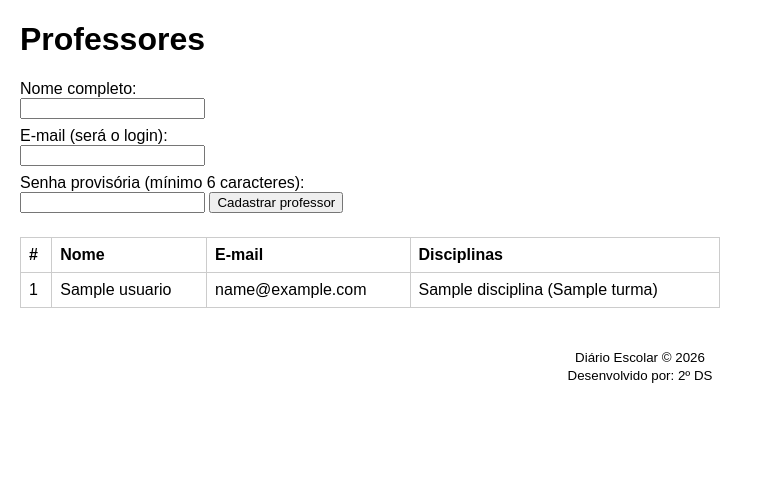
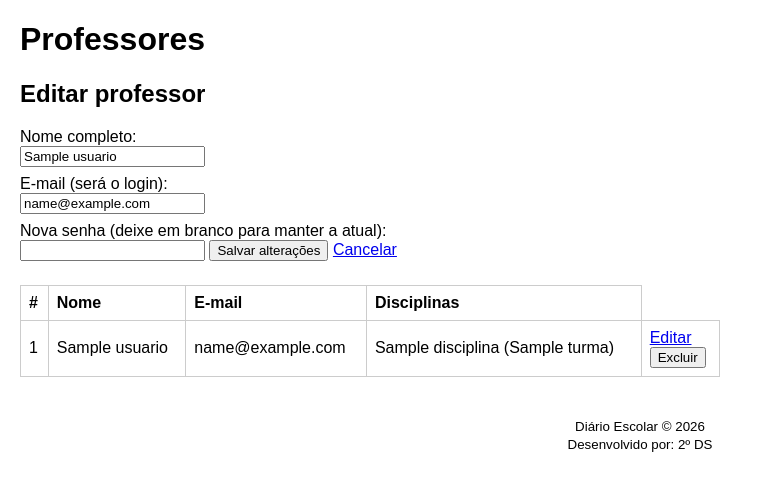
Before and after one commit to ravisantos/diario-escolar-online, a Flask app: page /admin/professores?editar=1 in a window 1280 px wide. Shown: the part 86-577 px from the top of the page, without its empty margins (0-763 px from the left). Run offline with Flask 3, Linux system fonts and the light colour scheme; the visitor is signed in with stand-in values (Sample User, id 1); tables that the repository leaves empty hold one stand-in row (values such as "Sample post").

Commit message:
Professores: editar e excluir

```diff
--- a/diario-escolar/routes/admin.py
+++ b/diario-escolar/routes/admin.py
@@ -12,7 +12,7 @@ from models.matricula import Matricula
 
 from routes.decorators import login_obrigatorio
 
-from services.usuarios import criar_professor, criar_aluno
+from services.usuarios import criar_professor, criar_aluno, editar_usuario
 from services.matricula import matricular
 
 admin_bp = Blueprint('admin', __name__)
@@ -159,8 +159,47 @@ def professores():
             flash('Professor cadastrado', 'sucesso')
             return redirect(url_for('admin.professores'))
 
+    editando = None
+    editar_id = request.args.get('editar', type=int)
+    if editar_id:
+        editando = db.session.get(Professor, editar_id)
+
     lista = Professor.query.join(Usuario).order_by(Usuario.nome).all()
-    return render_template('admin/professores.html', professores=lista)
+    return render_template('admin/professores.html', professores=lista, editando=editando)
+
+@admin_bp.route('/professores/<int:professor_id>/editar', methods=['POST'])
+@login_obrigatorio('admin')
+def editar_professor(professor_id):
+    professor = db.get_or_404(Professor, professor_id)
+    try:
+        editar_usuario(
+            professor.usuario,
+            request.form.get('nome', ''),
+            request.form.get('email', ''),
+            request.form.get('senha', ''),
+        )
+    except ValueError as erro:
+        db.session.rollback()
+        flash(str(erro), 'erro')
+        return redirect(url_for('admin.professores', editar=professor.id))
+
+    flash(f'Professor {professor.usuario.nome} atualizado.', 'sucesso')
+    return redirect(url_for('admin.professores'))
+
+
+@admin_bp.route('/professores/<int:professor_id>/excluir', methods=['POST'])
+@login_obrigatorio('admin')
+def excluir_professor(professor_id):
+    professor = db.get_or_404(Professor, professor_id)
+
+    if professor.alocacoes:
+        flash('Não é possível excluir: o professor tem disciplinas alocadas. Remova as alocações antes.', 'erro')
+    else:
+        db.session.delete(professor)
+        db.session.delete(professor.usuario)
+        db.session.commit()
+        flash(f'Professor {professor.usuario.nome} excluído.', 'sucesso')
+    return redirect(url_for('admin.professores'))
 
 # Turmas
 
@@ -216,7 +255,7 @@ def editar_turma(turma_id):
         turma.ano_letivo = ano
         turma.turno = turno
         db.session.commit()
-        flash('Turma atualizada.', 'sucesso')
+        flash(f'Turma {turma.nome} atualizada.', 'sucesso')
         return redirect(url_for('admin.turmas'))
 
     return redirect(url_for('admin.turmas', editar=turma.id))
@@ -228,7 +267,7 @@ def excluir_turma(turma_id):
     turma = db.get_or_404(Turma, turma_id)
 
     if turma.alocacoes or turma.matriculas:
-        flash('Não dá para excluir: a turma tem disciplinas alocadas ou alunos matriculados.', 'erro')
+        flash('Não é possível excluir: a turma tem disciplinas alocadas ou alunos matriculados.', 'erro')
     else:
         db.session.delete(turma)
         db.session.commit()
--- a/diario-escolar/templates/admin/professores.html
+++ b/diario-escolar/templates/admin/professores.html
@@ -5,17 +5,27 @@
 {% block conteudo_admin %}
   <h1>Professores</h1>
 
-  <form method="post">
+  <form method="post"
+        action="{{ url_for('admin.editar_professor', professor_id=editando.id) if editando else url_for('admin.professores') }}">
+    <h2>{{ 'Editar professor' if editando else 'Novo professor' }}</h2>
+
     <label for="nome">Nome completo:</label>
-    <input type="text" id="nome" name="nome" required>
+    <input type="text" id="nome" name="nome" required
+           value="{{ editando.usuario.nome if editando else '' }}">
 
     <label for="email">E-mail (será o login):</label>
-    <input type="email" id="email" name="email" required>
+    <input type="email" id="email" name="email" required
+           value="{{ editando.usuario.email if editando else '' }}">
 
-    <label for="senha">Senha provisória (mínimo 6 caracteres):</label>
-    <input type="text" id="senha" name="senha" minlength="6" required>
+    <label for="senha">
+      {{ 'Nova senha (deixe em branco para manter a atual)' if editando else 'Senha provisória (mínimo 6 caracteres)' }}:
+    </label>
+    <input type="text" id="senha" name="senha" minlength="6" {{ '' if editando else 'required' }}>
 
-    <button type="submit">Cadastrar professor</button>
+    <button type="submit">{{ 'Salvar alterações' if editando else 'Cadastrar professor' }}</button>
+    {% if editando %}
+      <a href="{{ url_for('admin.professores') }}">Cancelar</a>
+    {% endif %}
   </form>
 
 <table>
@@ -40,9 +50,17 @@
               —
             {% endfor %}
           </td>
+          <td>
+            <a href="{{ url_for('admin.professores', editar=professor.id) }}">Editar</a>
+            <form method="post"
+                  action="{{ url_for('admin.excluir_professor', professor_id=professor.id) }}"
+                  onsubmit="return confirm('Excluir este professor?');">
+              <button type="submit">Excluir</button>
+            </form>
+          </td>
         </tr>
       {% else %}
-        <tr><td colspan="4">Nenhum professor cadastrado ainda.</td></tr>
+        <tr><td colspan="5">Nenhum professor cadastrado ainda.</td></tr>
       {% endfor %}
     </tbody>
 </table>
```
Also changed, not shown: diario-escolar/services/usuarios.py (+24 -0 lines).
